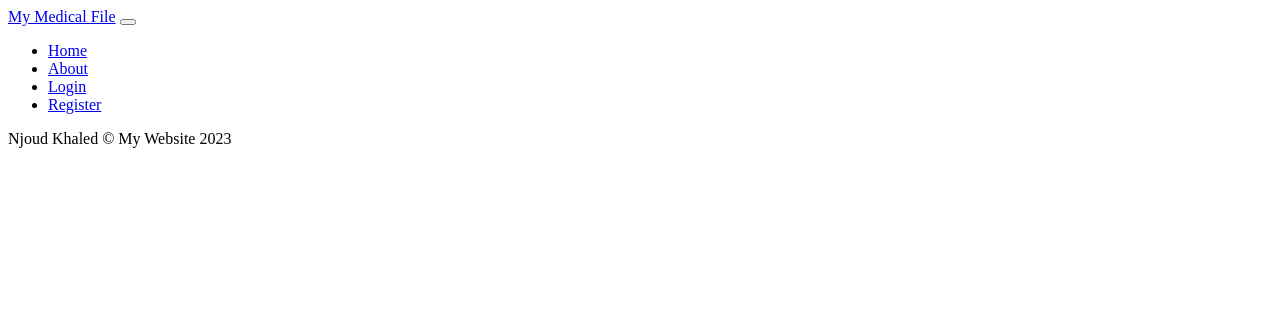
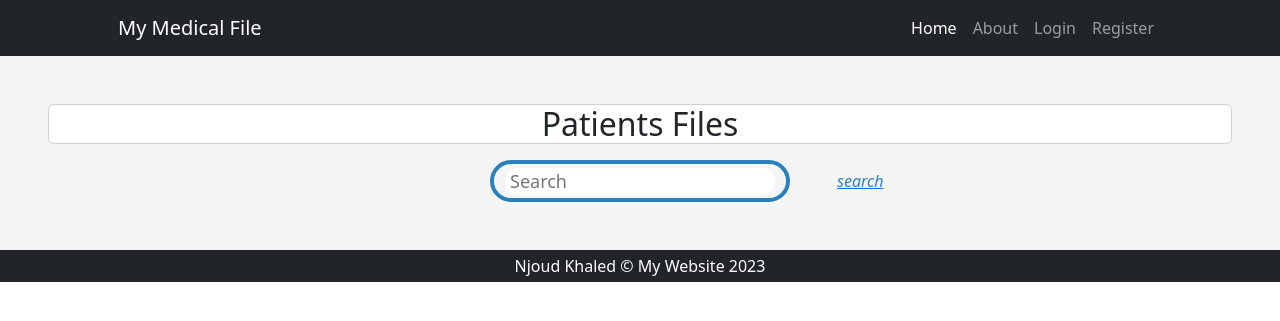
Before and after one commit to Njoudkh/MY_MEDICAL_FILE, a Django app: page /files/ in a window 1280 px wide. Shown: the top 321 px of the page. Run offline with Django 4.2, Linux system fonts and the light colour scheme; data that the repository does not hold is empty; some libraries are stand-ins or nearby versions.

Commit message:
search input

```diff
--- a/MyMedicalFile/accounts/templates/registration/signup.html
+++ b/MyMedicalFile/accounts/templates/registration/signup.html
@@ -1,5 +1,5 @@
 {% extends "base_generic.html" %}
-
+{% block title %} Register Page {% endblock %}
 {% block content %}
 <div class="px-4 py-5 px-md-100 text-center text-lg-start" style="background-color: hsl(0, 0%, 96%)">
 
@@ -7,7 +7,7 @@
 <h2> Welcome register your information please ..</h2>
 
 
-<form method='POST'>
+<form action="{% url 'accounts:login_page'%}" method='POST'>
     {% csrf_token %}
 
     {{form}}
--- a/MyMedicalFile/templates/base_generic.html
+++ b/MyMedicalFile/files/templates/base_generic.html
@@ -6,13 +6,58 @@
         <meta name="viewport" content="width=device-width, initial-scale=1, shrink-to-fit=no" />
         <meta name="description" content="" />
         <meta name="author" content="" />
-        <title>my medical file</title>
+        <title> {% block title %} there is no title {% endblock %}</title>
         <!-- Favicon-->
         <link rel="icon" type="image/x-icon" href="assets/favicon.ico" />
         <!-- Bootstrap icons-->
         <link href="https://cdn.jsdelivr.net/npm/bootstrap-icons@1.4.1/font/bootstrap-icons.css" rel="stylesheet" />
+        <link href="https://cdn.jsdelivr.net/npm/bootstrap@5.3.0-alpha1/dist/css/bootstrap.min.css" rel="stylesheet" integrity="sha384-GLhlTQ8iRABdZLl6O3oVMWSktQOp6b7In1Zl3/Jr59b6EGGoI1aFkw7cmDA6j6gD" crossorigin="anonymous">
+        <script src="https://cdn.jsdelivr.net/npm/bootstrap@5.3.0-alpha1/dist/js/bootstrap.bundle.min.js" integrity="sha384-w76AqPfDkMBDXo30jS1Sgez6pr3x5MlQ1ZAGC+nuZB+EYdgRZgiwxhTBTkF7CXvN" crossorigin="anonymous"></script>
+        <!-- aniamte-->
+        <link
+    rel="stylesheet"
+    href="https://cdnjs.cloudflare.com/ajax/libs/animate.css/4.1.1/animate.min.css"/>
         <!-- Core theme CSS (includes Bootstrap)-->
         <link href="{%static 'css/styles.css'%}" rel="stylesheet" />
+        <style>
+            .boxContainer
+            {
+                margin:auto;
+                width:300px;
+                height: 42px;
+                border: 4px solid #2980bd;
+                padding:0px 10px;
+                border-radius: 50px;
+            }
+            .elementsContainer
+            {
+                width:100%;
+                height: 100%;
+                vertical-align: middle;
+            }
+            .search{
+                border: none;
+                height: 100;
+                width: 100;
+                padding: 0px 5px;
+                border-radius: 50px;
+                font-size: 18px;
+                font-famile: "Nunito";
+                color:#424242;
+                font-weight: 500;
+            }
+            .search:focus
+            {
+                outline:none;
+            }
+            .material-icons{
+                padding: 0px 60px;
+                font-size:26;
+                color:#2980b9;
+            }
+
+        </style>
+
     </head>
     <body>
 
@@ -32,8 +77,23 @@
   </div>
 </nav>
 
+<!--Search
+    <div class="boxContainer">
+        <table class="elementsContainer">
+            <tr>
+                <td>
+                    <input type="text" placeholder="Search"
+                    class="search">
+                </td>
+                <td>
+                    <a href="#"><i class="material-icons">search</i>
+                    </a>
+                </td>
+            </tr>
+        </table>
+    </div>
 
-
+-->
 
     <div>
 
--- /dev/null
+++ b/MyMedicalFile/files/templates/files/files.html
@@ -0,0 +1,33 @@
+{% extends "base_generic.html" %}
+{% block title %} Files Page {% endblock %}
+{% block content %}
+<div class="px-4 py-5 px-md-5 text-center text-lg-start" style="background-color: hsl(0, 0%, 96%)">
+
+    <h2 class="card text-center mb-3">Patients Files</h2>
+    <div class="boxContainer">
+        <table class="elementsContainer">
+            <tr>
+                <td>
+                    <input type="text" placeholder="Search"
+                    class="search">
+                </td>
+                <td>
+                    <a href="#"><i class="material-icons">search</i>
+                    </a>
+                </td>
+            </tr>
+        </table>
+    </div>
+{% for f in fi %}
+
+<h3>patient name is :{{f.name}}</h3>
+<h6> patient national_identity : {{f.national_identity}}</h6>
+<h6>patient blood type : {{f.blood_type}}</h6>
+<h6>patient history : {{f.patient_history}}</h6>
+<hr>
+
+
+{% endfor %}
+
+
+{% endblock %}
--- a/MyMedicalFile/files/urls.py
+++ b/MyMedicalFile/files/urls.py
@@ -1,6 +1,6 @@
 from django.urls import path
 from . import views
-
+app_name = "files"
 urlpatterns = [
     path('file',views.file,name='file_page'),
     path('',views.files,name='files_page'),
--- a/MyMedicalFile/main/templates/main/index.html
+++ b/MyMedicalFile/main/templates/main/index.html
@@ -40,8 +40,8 @@
                             <h1 class="display-5 fw-bolder text-white mb-2">MY MEDICAL FILE</h1>
                             <p class="lead text-white-50 mb-4">A health platform that consolidates patients' files and patient histories in more than one health agency, whether governmental or private!</p>
                             <div class="d-grid gap-3 d-sm-flex justify-content-sm-center">
-                                <a class="btn btn-primary btn-lg px-4 me-sm-3" href="#features">New File</a>
-                                <a class="btn btn-outline-light btn-lg px-4" href="">patients Files</a>
+                                <a class="btn btn-primary btn-lg px-4 me-sm-3" href="{% url 'admin:index' %}">New File</a>
+                                <a class="btn btn-outline-light btn-lg px-4" href="{% url 'files:files_page'%}">patients Files</a>
                             </div>
                         </div>
                     </div>
--- a/MyMedicalFile/templates/files/files.html
+++ /dev/null
@@ -1,16 +0,0 @@
-{% extends "base_generic.html" %}
-{% block content %}
-
-{% for f in fi %}
-
-<h1>patient name is :{{f.name}}</h1>
-<h5> patient national_identity : {{f.national_identity}}</h5>
-<h5>patient blood type : {{f.blood_type}}</h5>
-<h5>patient history : {{f.patient_history}}</h5>
-<hr>
-
-
-{% endfor %}
-
-
-{% endblock %}
```
Also changed, not shown: MyMedicalFile/accounts/templates/registration/login.html (+10 -15 lines), MyMedicalFile/main/templates/main/about.html (+27 -10 lines), MyMedicalFile/files/templates/files/file.html (renamed from MyMedicalFile/templates/files/file.html), MyMedicalFile/main/static/image/اشعة.avif (added), MyMedicalFile/main/static/image/اشعة.jpg (added), MyMedicalFile/main/static/image/جمع.jpeg (added), MyMedicalFile/main/static/image/حرارة.avif (added), MyMedicalFile/main/static/image/صور.jpeg (added), MyMedicalFile/main/static/image/عمليات.avif (added), MyMedicalFile/main/static/image/عملية.webp (added).
